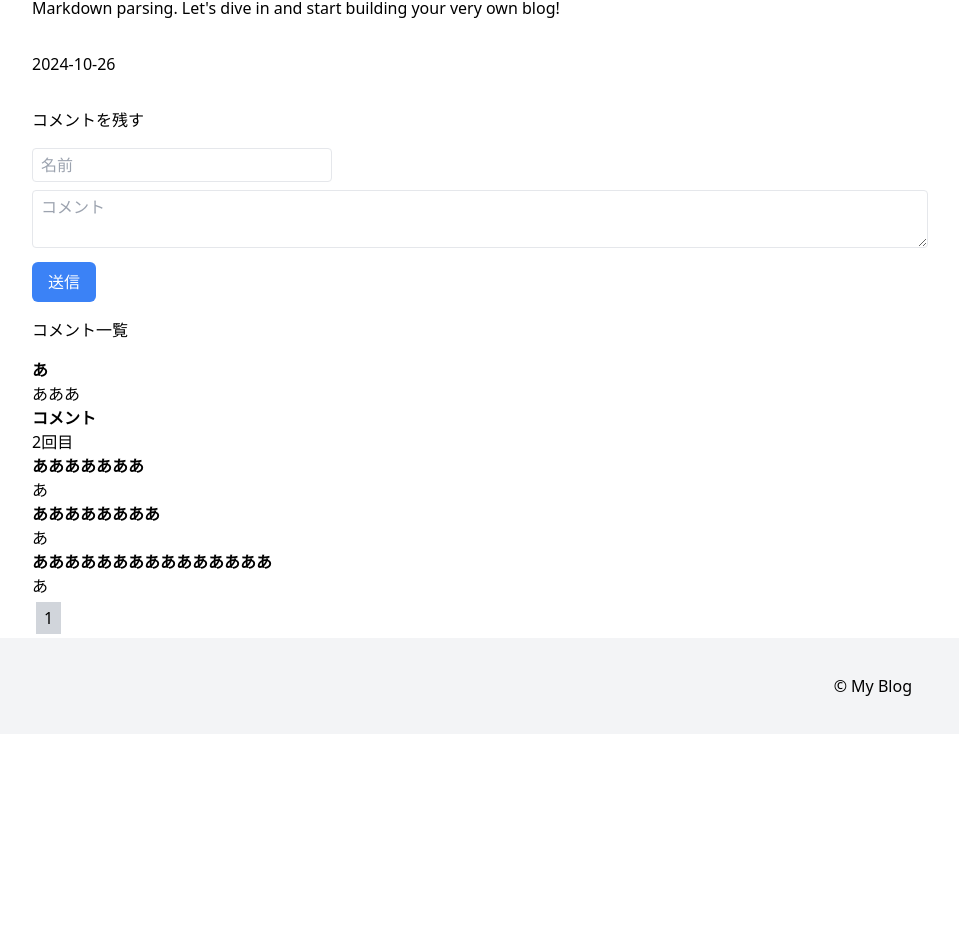
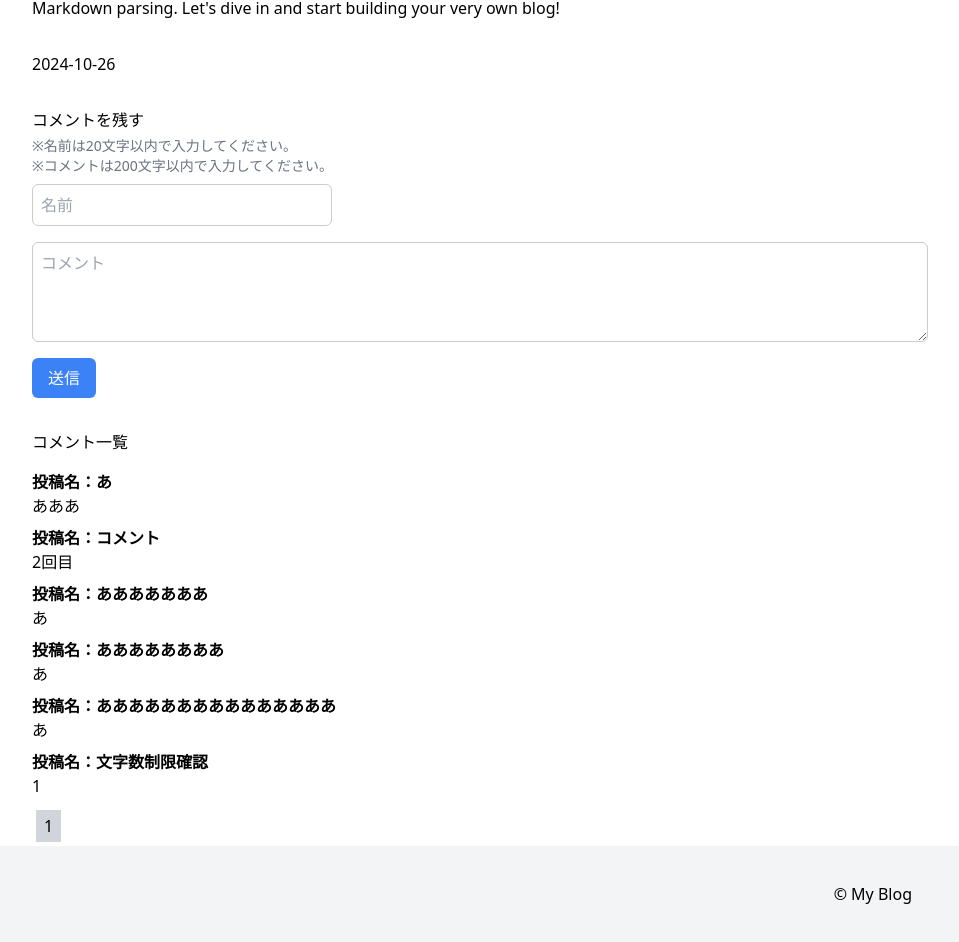
Before and after one commit to nishi-oka/markdownblog, a Next.js app: page /post/next-js-markdown-blog in a window 1280 px wide. Shown: the part 672-1614 px from the top of the page, without its empty margins (160-1119 px from the left). Before the commit the page ends 1406 px from the top, so only its background shows below. Built offline with nearby package versions, Linux system fonts and the light colour scheme.

Commit message:
add pagenation and validation

```diff
--- a/comments/nextjs-markdown-blog.json
+++ b/comments/nextjs-markdown-blog.json
@@ -18,5 +18,9 @@
   {
     "name": "あああああああああああああああ",
     "content": "あ"
+  },
+  {
+    "name": "文字数制限確認",
+    "content": "1"
   }
 ]
--- a/package.json
+++ b/package.json
@@ -9,9 +9,11 @@
     "lint": "next lint"
   },
   "dependencies": {
+    "firebase-admin": "^12.7.0",
     "gray-matter": "^4.0.3",
     "markdown-it": "^14.1.0",
     "marked": "^14.1.3",
+    "mongodb": "^6.10.0",
     "next": "15.0.1",
     "react": "18.3.1",
     "react-dom": "18.3.1",
--- a/pages/post/[slug].js
+++ b/pages/post/[slug].js
@@ -28,7 +28,12 @@ const Post = ({ frontMatter, content }) => {
   const [comment, setComment] = useState('');
   const [comments, setComments] = useState([]);
   const [currentPage, setCurrentPage] = useState(1);
-  const commentsPerPage = 5; // 1ページあたりのコメント数
+  const commentsPerPage = 10; // 1ページあたりのコメント数
+
+// 名前とコメントの文字数制限
+const maxNameLength = 20;
+const maxCommentLength = 200;
+
   useEffect(() => {
     const fetchComments = async () => {
       const res = await fetch(`/api/comments?slug=${frontMatter.slug}`);
@@ -44,9 +49,7 @@ const Post = ({ frontMatter, content }) => {
   const handleCommentSubmit = async (e) => {
     e.preventDefault();
 
-    // 名前とコメントの文字数制限
-    const maxNameLength = 30;
-    const maxCommentLength = 200;
+
 
     if (name.length > maxNameLength) {
       alert(`名前は${maxNameLength}文字以内で入力してください。`);
@@ -101,7 +104,11 @@ const Post = ({ frontMatter, content }) => {
       <div dangerouslySetInnerHTML={{ __html: marked(content) }}></div>
       <p className="my-8">{frontMatter.date}</p>
 
-      <h2 className="my-4">コメントを残す</h2>
+      <h2 className="my-4 mb-1">コメントを残す</h2>
+      <p className="text-sm text-gray-500 mb-2">
+        　※名前は{maxNameLength}文字以内で入力してください。<br />
+        　※コメントは{maxCommentLength}文字以内で入力してください。
+</p>
       <form onSubmit={handleCommentSubmit} className="comment-form">
         <input
           type="text"
@@ -132,8 +139,8 @@ const Post = ({ frontMatter, content }) => {
       <div>
         {currentComments.map((c, index) => (
           <div key={index} className="comment">
-            <strong>{c.name}</strong>
-            <p>{c.content}</p>
+            <strong>投稿名：{c.name}</strong>
+            <p className="mb-2">{c.content}</p>
           </div>
         ))}
       </div>
--- a/styles/style.css
+++ b/styles/style.css
@@ -1,3 +1,26 @@
+.comment-form {
+  display: flex;
+  flex-direction: column;
+  gap: 0.5rem; /* 各フォーム要素の間に余白を追加 */
+  margin-bottom: 2rem; /* フォームとコメント一覧の間の余白 */
+}
+
+.comment-form input[type='text'],
+.comment-form textarea {
+  border: 1px solid #ccc;
+  border-radius: 0.375rem;
+  padding: 0.5rem;
+  width: 100%;
+}
+
+.comment-form input[type='text'] {
+  max-width: 300px; /* 名前入力フィールドの最大幅 */
+}
+
+.comment-form textarea {
+  min-height: 100px;
+}
+
 .comment-form button {
   background-color: #3b82f6;
   color: white;
@@ -5,7 +28,11 @@
   border-radius: 0.375rem;
   padding: 0.5rem 1rem;
   cursor: pointer;
-  transition: background-color 0.3s ease, box-shadow 0.3s ease, transform 0.1s ease;
+  transition:
+    background-color 0.3s ease,
+    box-shadow 0.3s ease,
+    transform 0.1s ease;
+  align-self: flex-start; /* ボタンを左揃え */
 }
 
 .comment-form button:hover {
```
Also changed, not shown: 1 other file (tests, documents, lock files or other folders).
